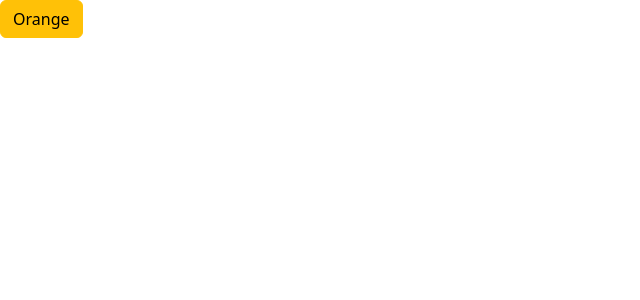
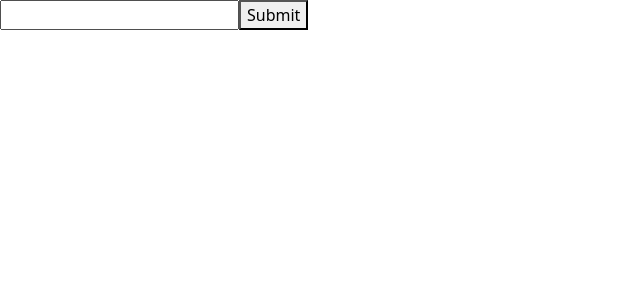
Before and after one commit to Kazi-Reazul-Islam/react-my-app, a React (Create React App) app: page / in a window 1280 px wide. Shown: the top 300 px of the page, without its empty margins (0-640 px from the left). Built offline with nearby package versions, Linux system fonts and the light colour scheme.

Commit message:
Class Component Ref

```diff
--- a/src/components/home/HomeBanner.js
+++ b/src/components/home/HomeBanner.js
@@ -3,31 +3,24 @@ import React, { Component } from "react";
 class HomeBanner extends Component {
   constructor() {
     super();
-    this.state = {
-      color: "Orange",
-    };
   }
 
+  myClick = () => {
+    let text = this.myText.value;
+    alert(text);
+  };
   render() {
-    if (this.state.color === "Red") {
-      return (
-        <div>
-          <button className="btn btn-danger">Red</button>
-        </div>
-      );
-    } else if (this.state.color === "Blue") {
-      return (
-        <div>
-          <button className="btn btn-primary">Blue</button>
-        </div>
-      );
-    } else if (this.state.color === "Orange") {
-      return (
-        <div>
-          <button className="btn btn-warning">Orange</button>
-        </div>
-      );
-    }
+    return (
+      <div>
+        <input
+          ref={(inputText) => {
+            this.myText = inputText;
+          }}
+          type="text"
+        />
+        <button onClick={this.myClick}>Submit</button>
+      </div>
+    );
   }
 }
 
```
